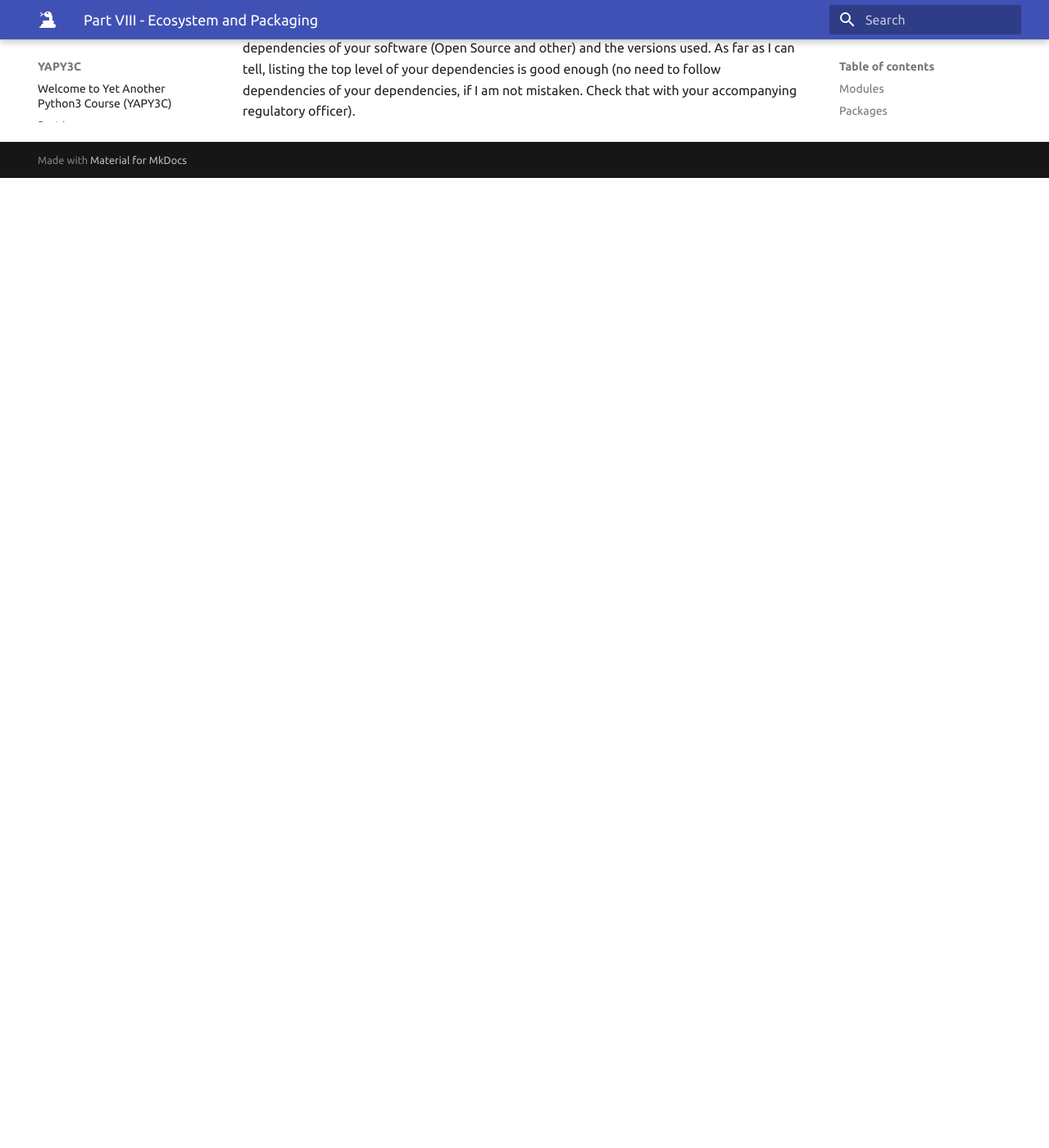
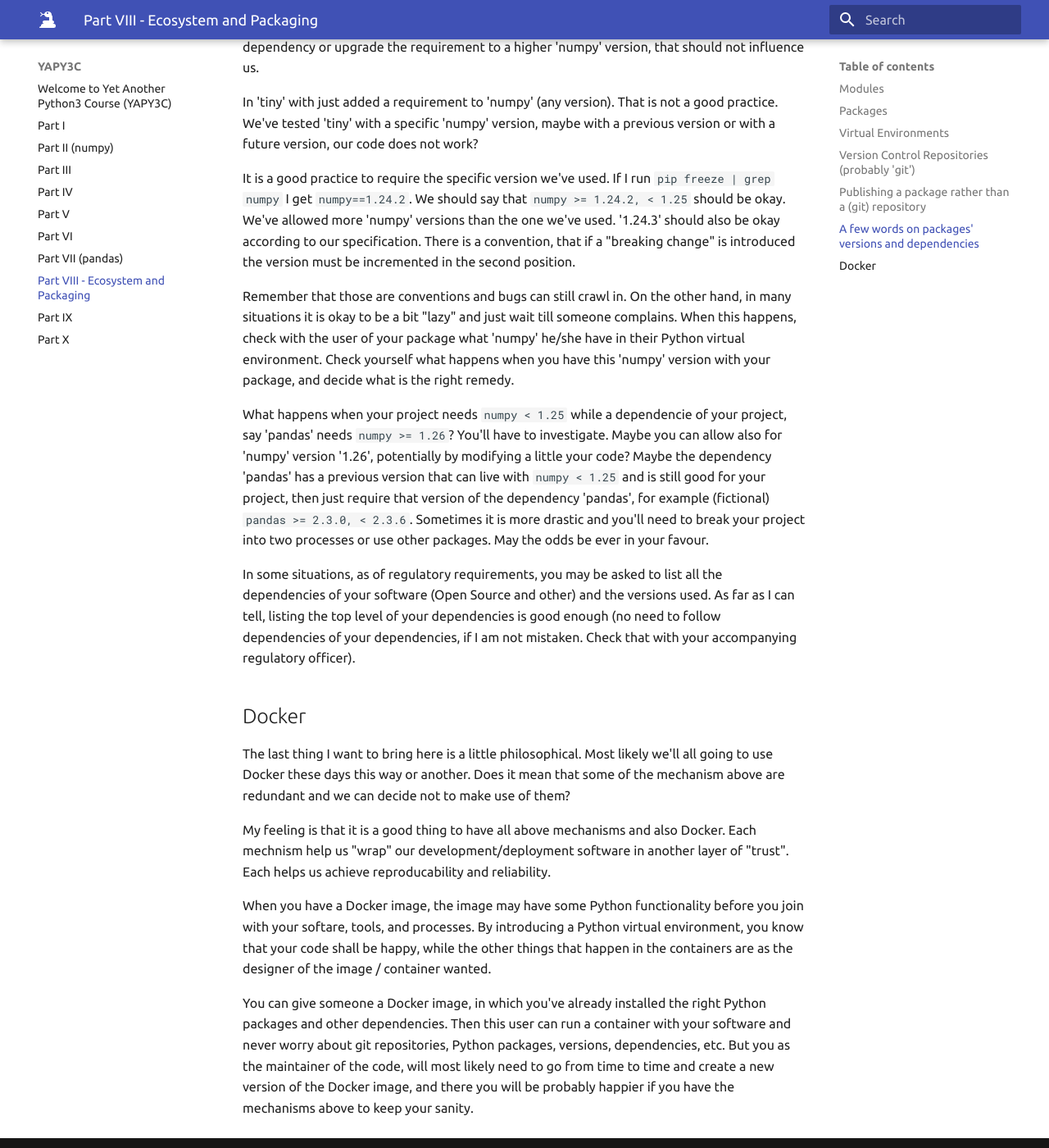
Before and after one commit to zbenmo/yapy3c, an MkDocs documentation site: the page built from docs/part_VIII_ecosystem_and_packaging.md, in a window 1280 px wide and 1400 px high, scrolled down 12382 px. Shown: the whole window at 82% size. Built offline with MkDocs 1.6.1 and Material for MkDocs 9.7.7, drawn with Linux system fonts in a browser that asks for light colours; before the commit the page ends 12599 px from its top, so only the background shows below that; some of the changed text lies outside the part shown.

Commit message:
mentioned Docker

````diff
--- a/docs/part_VIII_ecosystem_and_packaging.md
+++ b/docs/part_VIII_ecosystem_and_packaging.md
@@ -530,6 +530,23 @@ The code receives an int, 'first' and returns a "JSON" list with 'first', 'first
 
 I needed to convert the 'numpy' array into a list, and the items to 'int' from 'numpy.int32' as the "jsonify" functionality does not know to work with 'numpy'.
 
+If you are using someone's else package, say an Open Source that is maintained in the example on Github,
+and you believe you've found a bug, you may attempt to solve it by:
+
+- Fork the Github repository of the package.
+
+- Clone (your) relevant github repository into your laptop.
+
+- ```pip install -e .``` in the just cloned repository (note you are using the Python virtual environment of your project).
+
+- If all above succeeded you can now attempt to fix the bug.
+
+- If you have a fix, add the changes and commit, then push to your Github repository, and open a PR.
+
+- You now have to keep track of the status of that project / Python package. Your code is working, subject that the fix is present.
+You currently have the fix only in your clone of the original repository. Till it is accepted and updated on pypi.org, you have to keep working with your own copy. This delays also the availability of your project / package for others.
+You do have the option to require the specific point of the package, from the commit in your repository. Read more on [Stack Overlow](https://stackoverflow.com/a/16584935/1614089).
+
 ## A few words on packages' versions and dependencies
 
 Our original project for experimenting with 'Flask' did not need 'numpy'. Let's keep it like that.
@@ -550,5 +567,23 @@ On the other hand, in many situations it is okay to be a bit "lazy" and just wai
 When this happens, check with the user of your package what 'numpy' he/she have in their Python virtual environment.
 Check yourself what happens when you have this 'numpy' version with your package, and decide what is the right remedy.
 
+What happens when your project needs ```numpy < 1.25``` while a dependencie of your project, say 'pandas' needs ```numpy >= 1.26```?
+You'll have to investigate. Maybe you can allow also for 'numpy' version '1.26', potentially by modifying a little your code?
+Maybe the dependency 'pandas' has a previous version that can live with ```numpy < 1.25``` and is still good for your project,
+then just require that version of the dependency 'pandas', for example (fictional) ```pandas >= 2.3.0, < 2.3.6```. Sometimes it is more drastic and you'll need to break your project into two processes or use other packages. May the odds be ever in your favour.
+
 In some situations, as of regulatory requirements, you may be asked to list all the dependencies of your software (Open Source and other) and the versions used.
 As far as I can tell, listing the top level of your dependencies is good enough (no need to follow dependencies of your dependencies, if I am not mistaken. Check that with your accompanying regulatory officer).
+
+## Docker
+
+The last thing I want to bring here is a little philosophical.
+Most likely we'll all going to use Docker these days this way or another.
+Does it mean that some of the mechanism above are redundant and we can decide not to make use of them?
+
+My feeling is that it is a good thing to have all above mechanisms and also Docker.
+Each mechnism help us "wrap" our development/deployment software in another layer of "trust". Each helps us achieve reproducability and reliability.
+
+When you have a Docker image, the image may have some Python functionality before you join with your softare, tools, and processes. By introducing a Python virtual environment, you know that your code shall be happy, while the other things that happen in the containers are as the designer of the image / container wanted.
+
+You can give someone a Docker image, in which you've already installed the right Python packages and other dependencies. Then this user can run a container with your software and never worry about git repositories, Python packages, versions, dependencies, etc. But you as the maintainer of the code, will most likely need to go from time to time and create a new version of the Docker image, and there you will be probably happier if you have the mechanisms above to keep your sanity.
````
